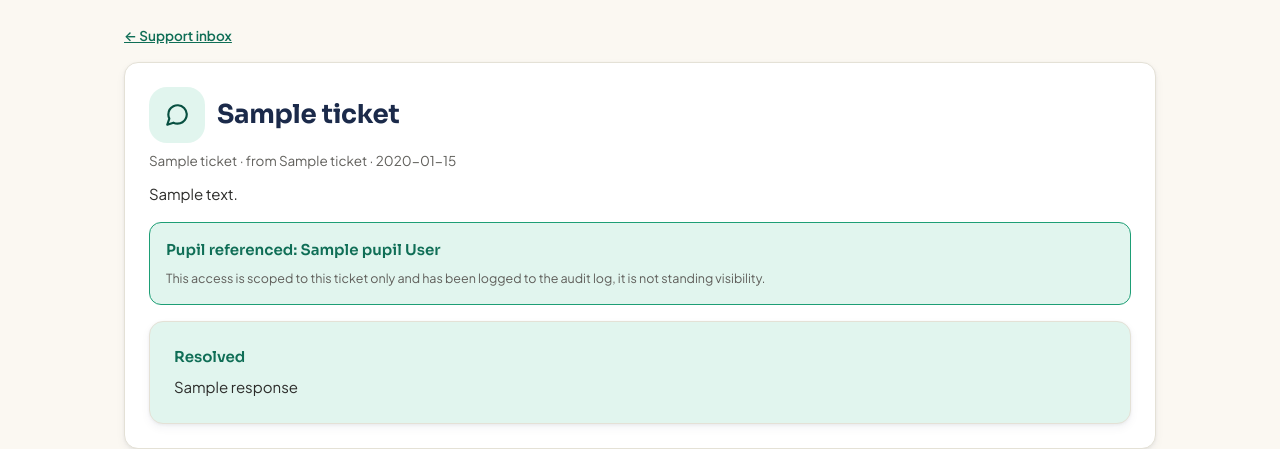
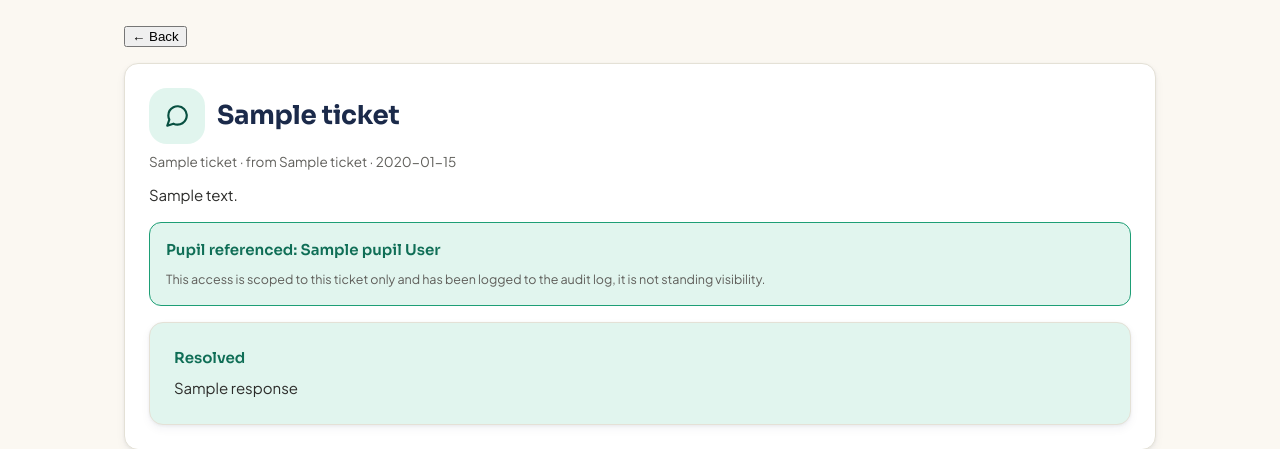
Before and after one commit to Alexandersocrates-dev/phil-app, a Python web app: template templates/staff_support_detail.html in a window 1280 px wide. Shown: the part 62-511 px from the top of the page. Run offline with Jinja, Linux system fonts and the light colour scheme; the template is opened without the code that fills it: most values are stand-ins (such as "Sample title", 1, 10 or a date in 2020).

Commit message:
Convert back-link to history-back button

```diff
--- a/templates/staff_support_detail.html
+++ b/templates/staff_support_detail.html
@@ -2,7 +2,7 @@
 {% from "_icons.html" import icon_message_circle %}
 {% block title %}{{ ticket.subject }} - Phil{% endblock %}
 {% block content %}
-<p class="back-link"><a href="/staff/support">&larr; Support inbox</a></p>
+<p class="back-link"><button type="button" class="js-back">&larr; Back</button></p>
 <div class="card">
   <div class="page-header-title" style="margin-bottom:var(--sp-2);">
     <div class="icon-badge icon-badge--teal">{{ icon_message_circle(color='var(--teal-darker)') }}</div>
```
